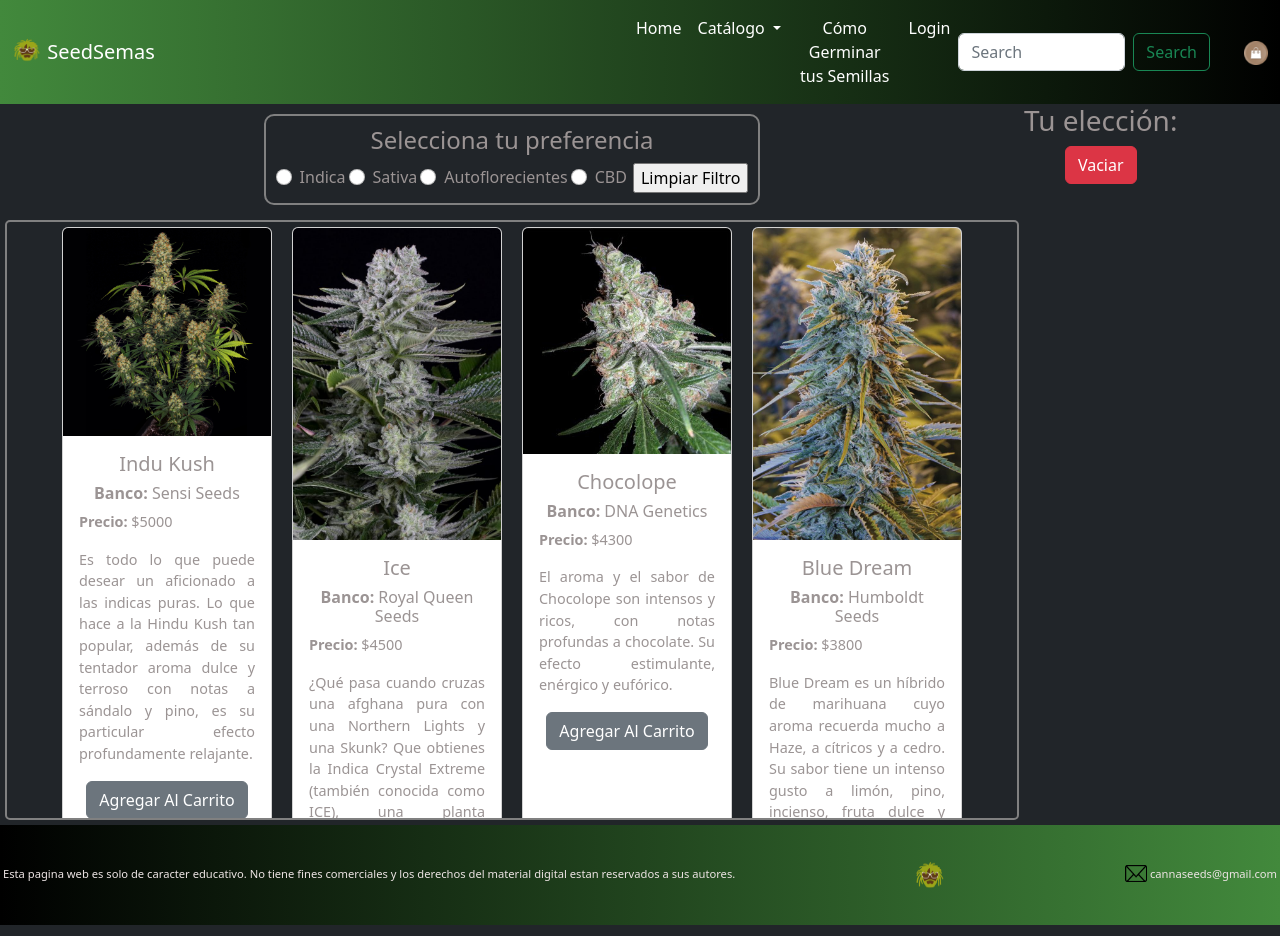
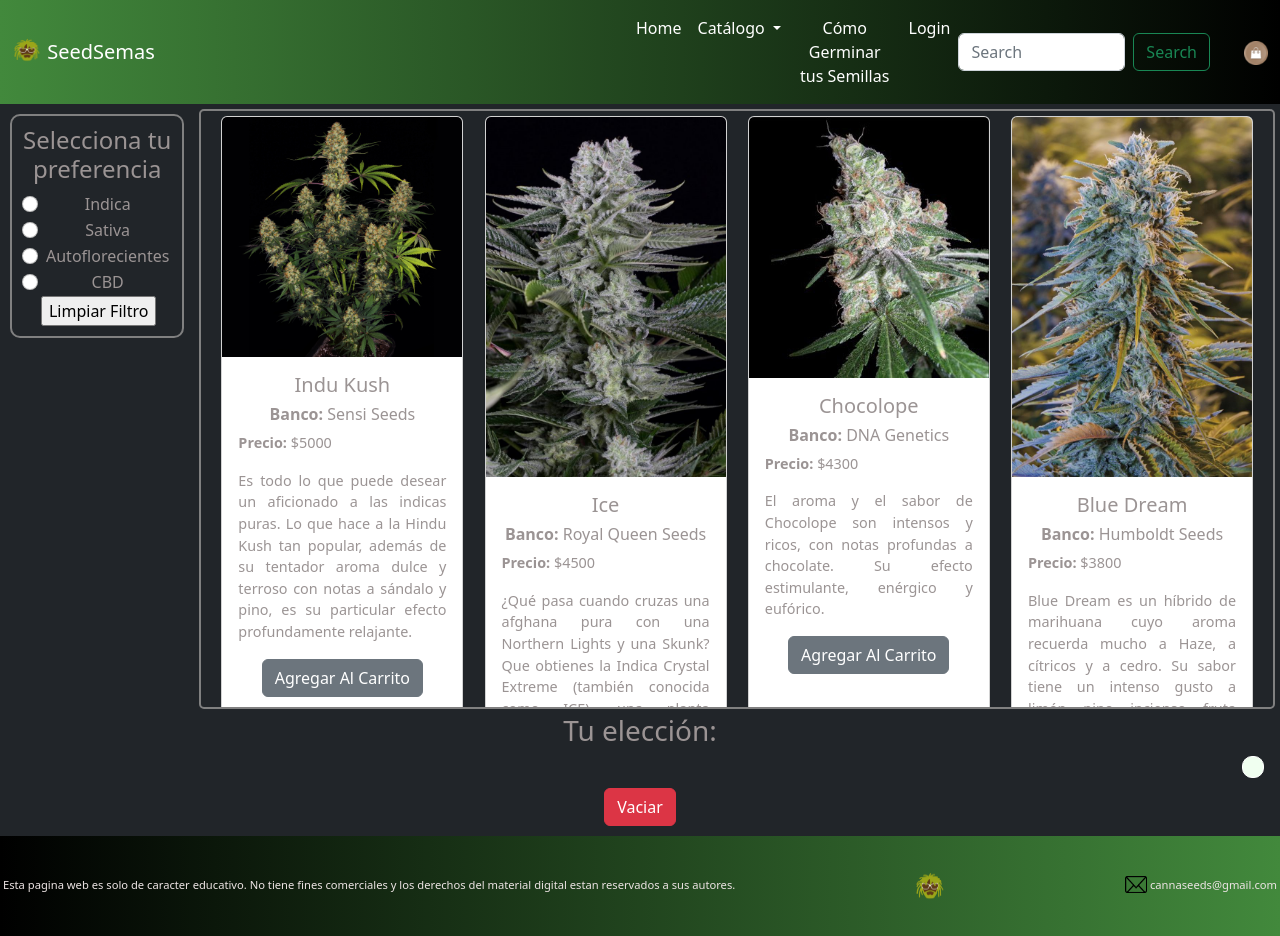
Before and after one commit to arenascode/primer_proyecto_js, a website: page pages/catalogo.html in a window 1280 px wide. Drawn offline with nearby package versions, Linux system fonts and the light colour scheme.

Commit message:
estilando el carrito v1

```diff
--- a/js/catalogo.js
+++ b/js/catalogo.js
@@ -179,7 +179,7 @@ function mostrarCatalogo() {
   stockVariedades.forEach(variedad => {
     cardVariedad = document.createElement("div");
     cardVariedad.setAttribute("class", "card cardVariedad col-2")
-    cardVariedad.innerHTML = `<div  style="width: 13rem;">
+    cardVariedad.innerHTML = `<div  style="width: 15rem;">
   <img src="${variedad.foto}" class="card-img-top" alt="...">
   <div class="card-body">
     <h5 class="card-title">${variedad.nombre}</h5>
@@ -408,7 +408,7 @@ function mostrarCarrito() {
   carrito.forEach((variedadCarrito) => {
   let cardCarrito = document.createElement("div");
     cardCarrito.setAttribute("class", "card cardCarrito")
-    cardCarrito.innerHTML = `<div class="card text-bg-dark" style="max-width: 250px;">
+    cardCarrito.innerHTML = `<div class="card text-bg-dark" style="max-width: 200px;">
   <div class="row g-0">
     <div class="col-md-4">
       <img src="${variedadCarrito.img}" class="img-fluid rounded-start" alt="...">
@@ -457,11 +457,15 @@ function actualizarTotal() {
   carrito.forEach((item) => (
     subtotal += item.cantidad * item.precio));
   let total = subtotal + costoEnvio;
-  document.querySelector("#resumenCompra").innerHTML = `<h4>Subtotal: $${subtotal} </h4>
+
+  document.querySelector(
+    "#resumenCompra"
+  ).innerHTML = `<h5>Subtotal: $${subtotal} </h5>
   <strong>+</strong>
-  <h5>Costo de Envío: $${costoEnvio}</h5>
+  <h6>Costo de Envío: $${costoEnvio}</h6>
   <hr>
-  Total de tu compra: $${total}`;
+  Total de tu compra: <strong>$${total}</strong>
+  <button class="btn btn-success" onclick="confirmarCompra()" id="btnComprar">Confirmar Compra</button>`;
 
 }
 
--- a/pages/catalogo.html
+++ b/pages/catalogo.html
@@ -56,7 +56,7 @@
         </form>
       </div>
       <div class="container carrito">
-        <a href="./carrito.html"><img src="../images/carritoIcono.png" alt="carrito" width="24px" height="auto"></a>
+        <a href="#containerCarrito"><img src="../images/carritoIcono.png" alt="carrito" width="24px" height="auto"></a>
       </div>
     </nav>
   </header>
@@ -100,11 +100,14 @@
     </div>
     <div class="containerCarrito">
       <h3>Tu elección:</h3>
-      <div id="containerCarrito"></div>
-        <button class="btn btn-danger" onclick="vaciarCarrito()" id="btnVaciar">Vaciar</button>
+      <div class="seccionCarrito">
+      <div id="containerCarrito" class="container"></div>
+      <div id="resumenCompra"></div>
+    </div>
+      <button class="btn btn-danger" onclick="vaciarCarrito()" id="btnVaciar">Vaciar</button>
     </div>
   </section>
-  <div id="resumenCompra"></div>
+
   <footer class="piePagina">
     <div class="piePagina_msj">
       Esta pagina web es solo de caracter educativo. No tiene fines comerciales y los derechos del material digital
--- a/scss/_catalogo.scss
+++ b/scss/_catalogo.scss
@@ -1,10 +1,10 @@
 .catalogoPrincipal {
+
+.containerCatalogo {
+  width: 100vw;
   display: flex;
-.containerCatalogo {
-  width: 80%;
-  display: flex;
-  flex-direction: column;
-  align-items: center;
+  align-items: flex-start;
+  justify-content: flex-start;
   .catalogoFiltro {
     width: max-content;
     border-radius: 10px;
@@ -14,9 +14,6 @@
     position: relative;
     form {
     align-items: center;
-    display: flex;
-    justify-content: center;
-    flex-wrap: wrap;
     .form-check {
       margin-right: 3px;
     }
@@ -48,8 +45,22 @@
   }
 }
 }
+#containerCarrito {
+    display: flex;
+    flex-wrap: wrap;
+    justify-content: center;
+    column-gap: 5px;
+    row-gap: 5px;
+}
+
+.seccionCarrito {
+  display:flex;
+
+}
 .cardCarrito {
   margin: 3px;
+  background-color: #212529;
+  border: solid 1px white;
   img {
     padding:2px;
   }
@@ -63,3 +74,17 @@
     margin-bottom: 2px;
   }
 }
+#resumenCompra {
+    margin-right: 1rem;
+    border: solid 1.5px white;
+    border-radius: 10px;
+    padding: 10px;
+    background-color: honeydew;
+    color: black;
+}
+#btnVaciar {
+  margin: 10px;
+}
+#btnComprar {
+  margin-top: 4rem;
+}
```
Also changed, not shown: css/estilos.css, images/catalogo/sativa/jack-herer.jpeg, 4 other files.
